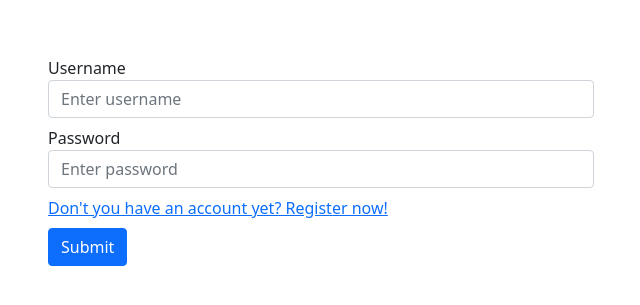
After one commit to Arsenowy/famatech-backend, a PHP site: page /admin/login.php in a window 1280 px wide. The commit adds this page. Shown: the top 305 px of the page, without its empty margins (319-959 px from the left). Run offline with PHP 8.4, Linux system fonts and the light colour scheme.

Commit message:
Add scratch of login page

```diff
--- a/src/admin/includes/init.php
+++ b/src/admin/includes/init.php
@@ -6,11 +6,11 @@
 require_once('functions.php');
 require_once('database_config.php');
 require_once('Database.class.php');
-
+require_once('Session.class.php');
+require_once('Db_mainobject_class.php');
 
 // require_once('db_object.php');
 // require_once('User.class.php');
 // require_once('Photo.class.php');
 // require_once('Comment.class.php');
 // require_once('Paginate.class.php');
-// require_once('session.php');
--- a/src/admin/index.php
+++ b/src/admin/index.php
@@ -1,9 +1,6 @@
 <?php include("includes/header.php"); ?>
 
-<!-- main page -->
-<?php
-
-?>
+<h1>Hello <?php echo $session->user_id ?></h1>
 
 
 <?php include("./includes/footer.php"); ?>
--- /dev/null
+++ b/src/admin/login.php
@@ -0,0 +1,40 @@
+<?php include("includes/header.php");
+
+if ($session->is_signed_in()) {
+	redirect('index.php');
+}
+
+if (isset($_POST['submit'])) {
+	$username = trim(htmlentities($_POST['username']));
+	$password = trim(htmlentities($_POST['password']));
+
+	//verify user
+	$user_found->id = 2;
+
+	$session->login($user_found);
+	redirect('index.php');
+}
+?>
+
+<div class="container">
+	<div class="row d-flex justify-content-center my-5">
+		<div class="col-6">
+			<form method="POST">
+				<div class="form-group my-2">
+					<label for="username">Username</label>
+                    <input type="text" name="username" class="form-control" placeholder="Enter username">
+				</div>
+				<div class="form-group my-2">
+					<label for="password">Password</label>
+                    <input type="password" name="password" class="form-control" placeholder="Enter password">
+				</div>
+				<div class="form-group">
+					<a href="register.php">Don't you have an account yet? Register now!</a>
+				</div>
+				<button type="submit" name="submit" class="btn btn-primary my-2">Submit</button>
+			</form>
+		</div>
+	</div>
+</div>
+
+<?php include("./includes/footer.php"); ?>
--- a/src/index.php
+++ b/src/index.php
@@ -1,6 +1,4 @@
-<?php include("./admin/includes/header.php"); ?>
-
-<!-- login page -->
+<?php require_once("./admin/includes/header.php"); ?>
 
 
 <?php include("./admin/includes/footer.php"); ?>
```
Also changed, not shown: src/admin/includes/Database.class.php (line endings or trailing spaces), src/admin/includes/Db_mainobject_class.php (added).
